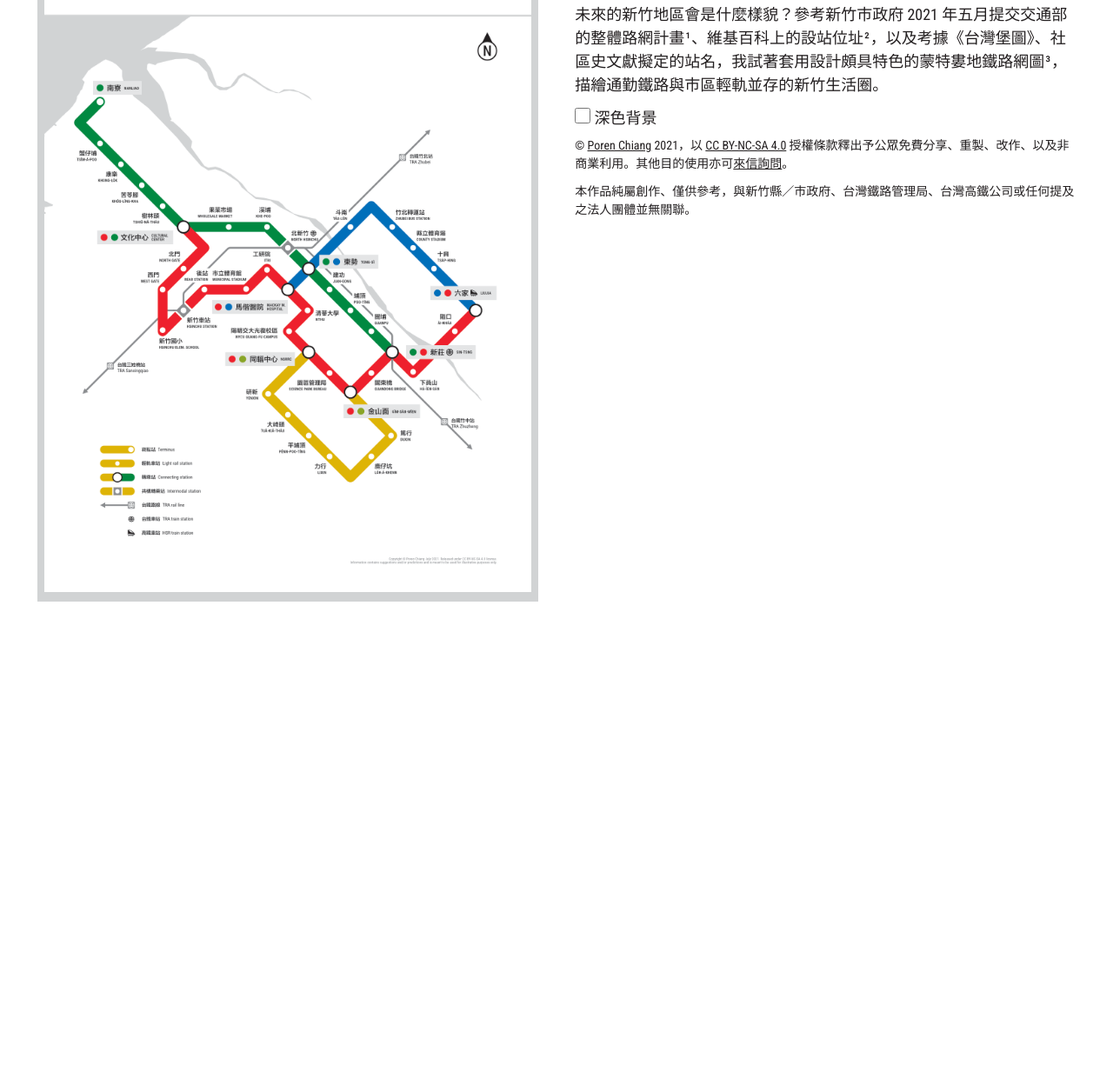
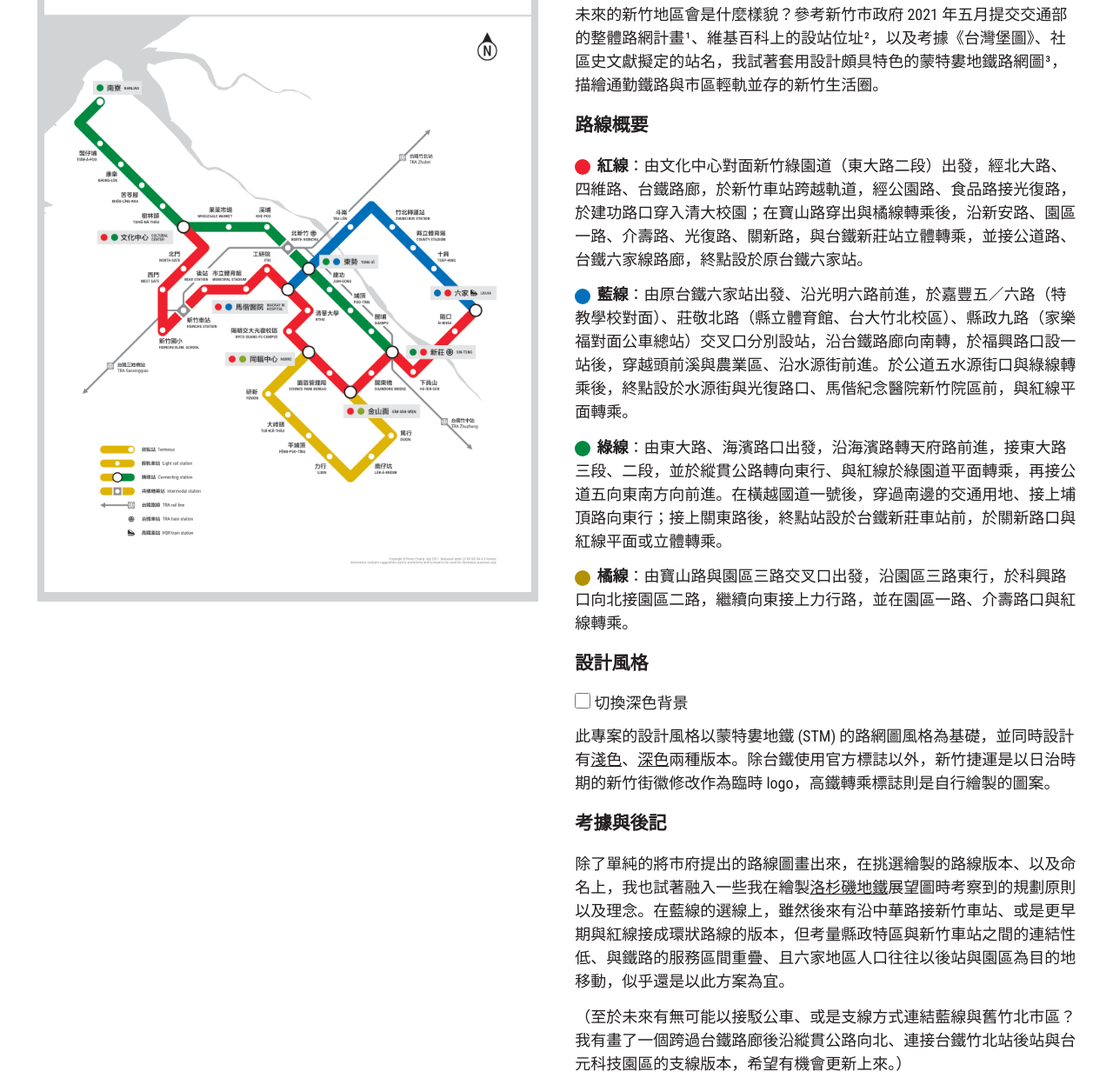
Before and after one commit to rschiang/hsinchu-metro, a plain HTML site: page index.html in a window 1280 px wide. Shown: the part 119-1359 px from the top of the page at 87% size. Before the commit the page ends 800 px from the top, so only its background shows below. Drawn offline with Linux system fonts and the light colour scheme.

Commit message:
Finish complementary article

```diff
--- a/css/index.css
+++ b/css/index.css
@@ -6,6 +6,7 @@
     --background: #fff;
     --text: #231f20;
     --text-active: #8b8d90;
+    --text-alt: #8b8d90;
     --border: #d1d3d4;
 }
 
@@ -13,6 +14,7 @@
     --background: #231f20;
     --text: #fff;
     --text-active: #e3e4e5;
+    --text-alt: #535456;
     --border: #323031;
 }
 
@@ -93,6 +95,10 @@ footer {
     font-size: .875rem;
 }
 
+footer, footer a {
+    color: var(--text-alt);
+}
+
 @media screen and (min-width: 40em) {
     body {
         padding: 2rem calc((100vw - 36rem) / 2);
--- a/index.html
+++ b/index.html
@@ -25,10 +25,22 @@
 	<figure id="map"><a href="resources/lrt-map@2x.png" class="blanc"><img alt="新竹輕軌路網圖 Hsinchu LRT System Map / © Poren Chiang 2021, CC BY-NC-SA 4.0" src="resources/lrt-map.png" sizes="100vw" srcset="resources/lrt-map.png 1440w, resources/lrt-map@2x.png 2880w"></a><a href="resources/lrt-map-noir@2x.png" class="noir"><img alt="新竹輕軌路網圖 Hsinchu LRT System Map / © Poren Chiang 2021, CC BY-NC-SA 4.0" src="resources/lrt-map-noir.png" sizes="100vw" srcset="resources/lrt-map-noir.png 1440w, resources/lrt-map-noir@2x.png 2880w"></a></figure>
 	<article>
 		<p>未來的新竹地區會是什麼樣貌？參考新竹市政府 2021 年五月提交交通部的整體路網計畫<a class="note" href="https://udn.com/news/story/7324/5458605" rel="external">¹</a>、維基百科上的設站位址<a class="note" href="https://zh.wikipedia.org/wiki/%E6%96%B0%E7%AB%B9%E6%8D%B7%E9%81%8B" rel="external">²</a>，以及考據《台灣堡圖》、社區史文獻擬定的站名，我試著套用設計頗具特色的蒙特婁地鐵路網圖<a class="note" href="https://www.stm.info/en/info/networks/maps" rel="external">³</a>，描繪通勤鐵路與市區輕軌並存的新竹生活圈。</p>
+		<h3>路線概要</h3>
+		<p><i class="red icon"></i><strong>紅線</strong>：由文化中心對面新竹綠園道（東大路二段）出發，經北大路、四維路、台鐵路廊，於新竹車站跨越軌道，經公園路、食品路接光復路，於建功路口穿入清大校園；在寶山路穿出與橘線轉乘後，沿新安路、園區一路、介壽路、光復路、關新路，與台鐵新莊站立體轉乘，並接公道路、台鐵六家線路廊，終點設於原台鐵六家站。</p>
+		<p><i class="blue icon"></i><strong>藍線</strong>：由原台鐵六家站出發、沿光明六路前進，於嘉豐五／六路（特教學校對面）、莊敬北路（縣立體育館、台大竹北校區）、縣政九路（家樂福對面公車總站）交叉口分別設站，沿台鐵路廊向南轉，於福興路口設一站後，穿越頭前溪與農業區、沿水源街前進。於公道五水源街口與綠線轉乘後，終點設於水源街與光復路口、馬偕紀念醫院新竹院區前，與紅線平面轉乘。</p>
+		<p><i class="green icon"></i><strong>綠線</strong>：由東大路、海濱路口出發，沿海濱路轉天府路前進，接東大路三段、二段，並於縱貫公路轉向東行、與紅線於綠園道平面轉乘，再接公道五向東南方向前進。在橫越國道一號後，穿過南邊的交通用地、接上埔頂路向東行；接上關東路後，終點站設於台鐵新莊車站前，於關新路口與紅線平面或立體轉乘。</p>
+		<p><i class="orange icon"></i><strong>橘線</strong>：由寶山路與園區三路交叉口出發，沿園區三路東行，於科興路口向北接園區二路，繼續向東接上力行路，並在園區一路、介壽路口與紅線轉乘。</p>
+		<h3>設計風格</h3>
+		<form id="toggleForm" hidden>
+			<label for="lightSwitch"><input type="checkbox" id="lightSwitch"> 切換深色背景</label>
+		</form>
+		<p>此專案的設計風格以蒙特婁地鐵 (STM) 的路網圖風格為基礎，並同時設計有<a href="resources/lrt-map@2x.png">淺色</a>、<a href="resources/lrt-map-noir@2x.png">深色</a>兩種版本。除台鐵使用官方標誌以外，新竹捷運是以日治時期的新竹街徽修改作為臨時 logo，高鐵轉乘標誌則是自行繪製的圖案。</p>
+		<h3>考據與後記</h3>
+		<p>除了單純的將市府提出的路線圖畫出來，在挑選繪製的路線版本、以及命名上，我也試著融入一些我在繪製<a href="https://poren.tw/la-metro">洛杉磯地鐵</a>展望圖時考察到的規劃原則以及理念。在藍線的選線上，雖然後來有沿中華路接新竹車站、或是更早期與紅線接成環狀路線的版本，但考量縣政特區與新竹車站之間的連結性低、與鐵路的服務區間重疊、且六家地區人口往往以後站與園區為目的地移動，似乎還是以此方案為宜。</p>
+		<p>（至於未來有無可能以接駁公車、或是支線方式連結藍線與舊竹北市區？我有畫了一個跨過台鐵路廊後沿縱貫公路向北、連接台鐵竹北站後站與台元科技園區的支線版本，希望有機會更新上來。）</p>
+		<p>在站名部分，考量市區機關設施眾多、地標分布稠密，未免顧此失彼，因此皆以當地社區、鄰里與古地名為優先命名依據，希望能讓閱讀地圖者認識除竹科以外的當地發展史。英文部分除參考當地郵局譯名，古地名部分則比照「淡水」譯作 Tamsui 一例，依照《台灣堡圖》上所載之平假名發音辨別語源，而分別以《教育部閩南語辭典》、《客語辭典》之拼音註記。另金山面地區經考究國家圖書館所藏之《「金面山」社區史》線上版本，應做客語讀音；下員山地區於《台灣堡圖》標註之讀音則與《客語辭典》所載之現代海陸腔客語發音有出入，尚待擇日與長輩深入考察。</p>
+		<p>新竹一向是人文薈萃之地。都市發展不只有擴大重劃區、徵收農地的惡性循環一途，妥善的大眾運輸與人行規劃才能真正留住人流，讓已開發地段的土地利用最大化，進而促進商業與整體城市的繁榮。公共建設與市區整頓已經是邁出了第一步，輕軌與大眾運輸系統則或將是都市化的關鍵——我們能否避開美國郊區化的覆轍、讓新竹真正展現作為城市的獨特靈魂，或許就是我們該努力的方向吧。</p>
 	</article>
-	<form id="toggleForm" hidden>
-		<label for="lightSwitch"><input type="checkbox" id="lightSwitch"> 深色背景</label>
-	</form>
 	<footer>
 		<p>© <a href="https://poren.tw/" rel="author">Poren Chiang</a> 2021，以 <a rel="license" href="http://creativecommons.org/licenses/by-nc-sa/4.0/" title="CC「姓名標示─非商業性─相同方式分享」4.0 國際公眾授權條款">CC BY-NC-SA 4.0</a> 授權條款釋出予公眾免費分享、重製、改作、以及非商業利用。其他目的使用亦可<a href="mailto:hi@poren.tw">來信詢問</a>。</p>
 		<p>本作品純屬創作、僅供參考，與新竹縣／市政府、台灣鐵路管理局、台灣高鐵公司或任何提及之法人團體並無關聯。</p>
```
